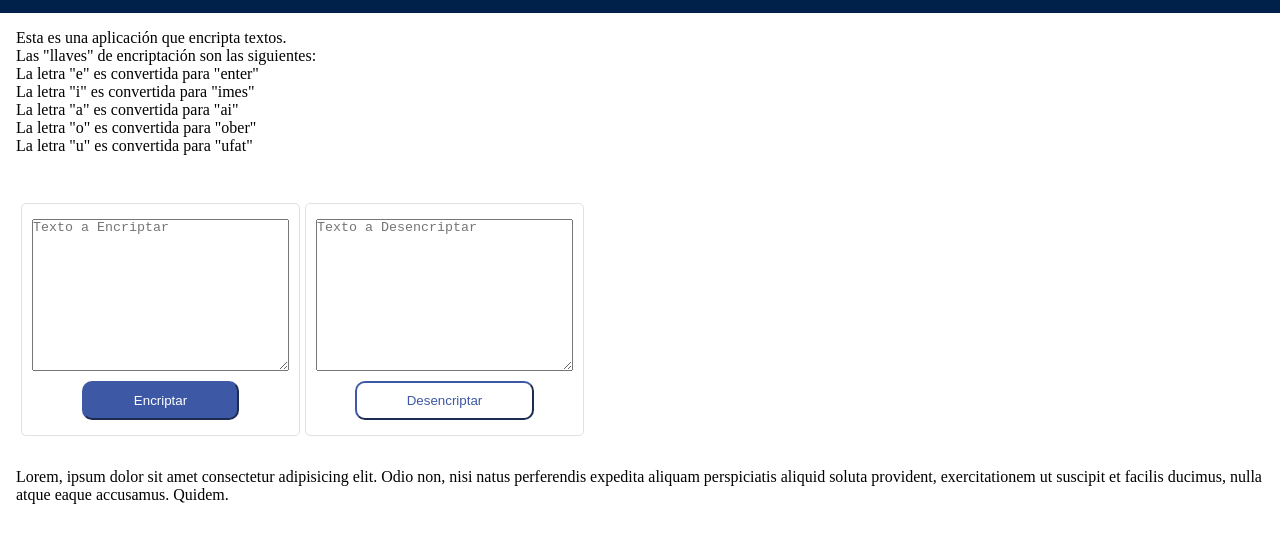
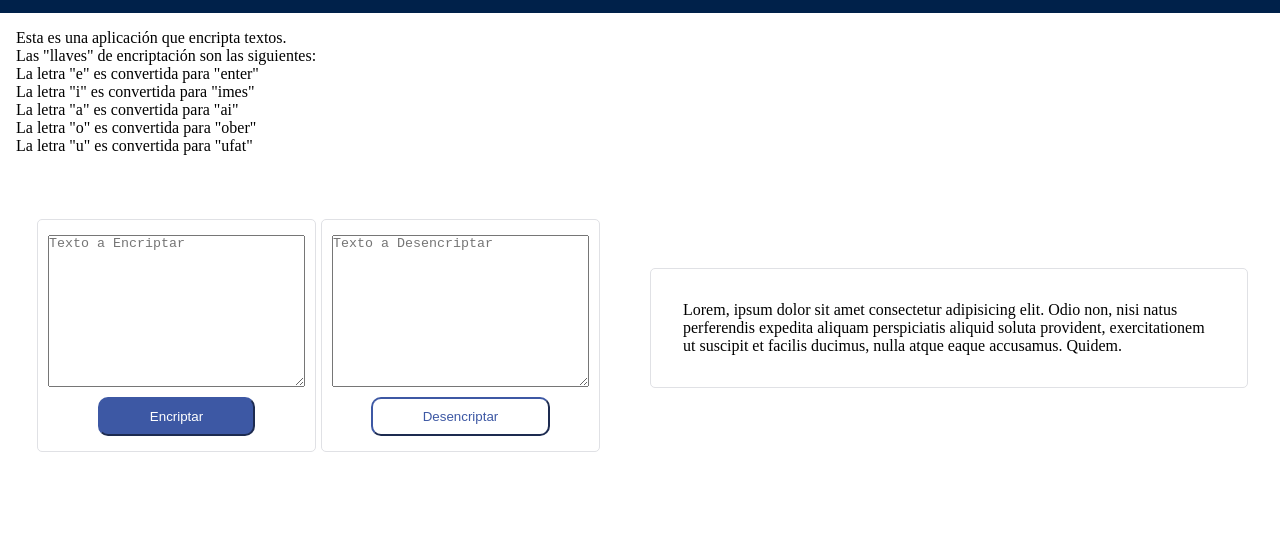
Before and after one commit to HenryQuispeHuayta/encriptadorTexto, a plain HTML site: page index.html in a window 1280 px wide. Shown: the part 71-614 px from the top of the page. Drawn offline with Linux system fonts and the light colour scheme.

Commit message:
12/28/2022

```diff
--- a/css/index.css
+++ b/css/index.css
@@ -51,6 +51,12 @@ main{
   padding: 1em;
 }
 
+.general{
+  display: flex;
+  align-items: center;
+  padding: 1rem;
+}
+
 .contenido{
   display: flex;
   padding: 2rem 0;
@@ -79,6 +85,13 @@ main{
   display: flex;
   padding: 5px 0;
   justify-content: center;
+}
+
+.historial{
+  border: 1px solid #e0e1e5;
+  border-radius: 5px;
+  margin-left: 50px;
+  padding: 2rem;
 }
 
 .botonEncriptar{
--- a/index.html
+++ b/index.html
@@ -34,6 +34,7 @@
           <li>La letra "u" es convertida para "ufat"</li>
         </ul>
       </div>
+      <div class="general">
         <div class="contenido">
           <div class="contenedor">
             <ul>
@@ -85,10 +86,11 @@
           </div>
         </div>
         <div class="historial" id="historial">
-        Lorem, ipsum dolor sit amet consectetur adipisicing elit. Odio non, nisi
-        natus perferendis expedita aliquam perspiciatis aliquid soluta
+          Lorem, ipsum dolor sit amet consectetur adipisicing elit. Odio non,
+          nisi natus perferendis expedita aliquam perspiciatis aliquid soluta
           provident, exercitationem ut suscipit et facilis ducimus, nulla atque
           eaque accusamus. Quidem.
+        </div>
       </div>
     </main>
     <script src="js/index.js"></script>
--- a/js/index.js
+++ b/js/index.js
@@ -11,6 +11,9 @@ let botonEncriptar = document.querySelector("#botonEncriptar");
 let botonDesencriptar = document.querySelector("#botonDesencriptar");
 
 let historial = document.getElementById("historial");
+
+botonEncriptar.addEventListener("click", encriptar);
+botonDesencriptar.addEventListener("click", desenciptar);
 
 function encriptar() {
   let texto = textoEncriptado.value;
@@ -35,8 +38,6 @@ function desenciptar() {
   textoEncriptado.innerText = textoDes;
 }
 
-botonEncriptar.addEventListener("click", encriptar);
-botonDesencriptar.addEventListener("click", desenciptar);
 
 // botonEncriptar.onclick = encriptar;
 
```
Lines whose indentation alone changed are shown as unchanged.
